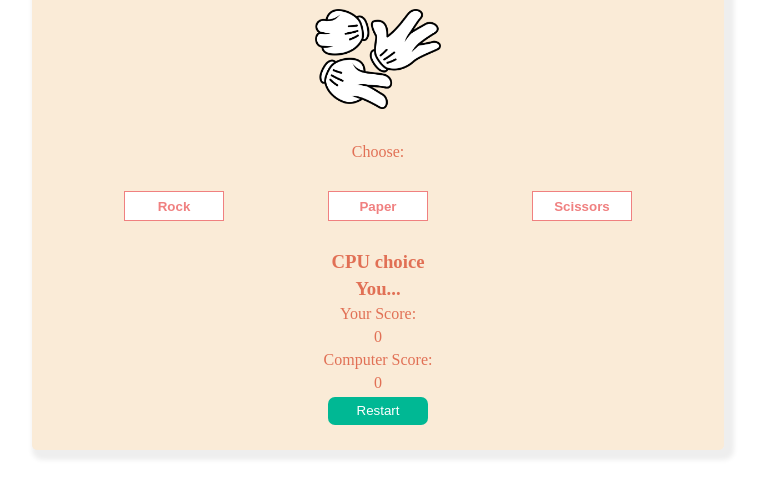
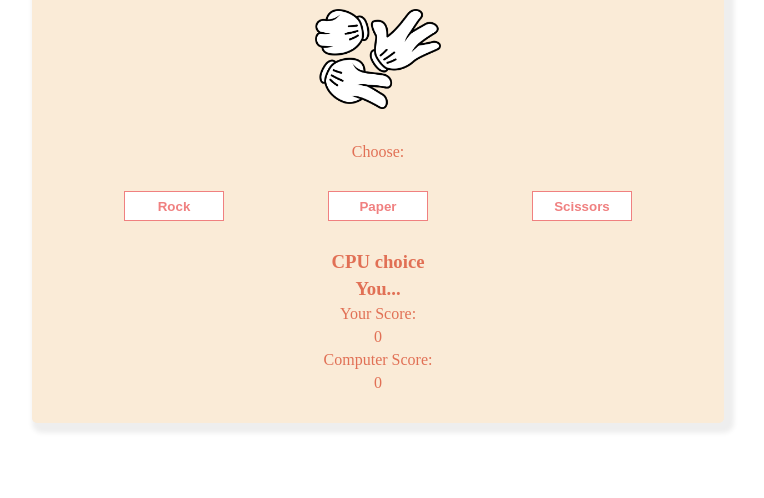
Before and after one commit to resulselmani16/Rock-Paper-Scissors-Game, a plain HTML site: page index.html in a window 1280 px wide. Shown: the part 114-612 px from the top of the page, without its empty margins (262-1026 px from the left). Drawn offline with Linux system fonts and the light colour scheme.

Commit message:
Update index.html

```diff
--- a/index.html
+++ b/index.html
@@ -24,7 +24,6 @@
             <p id="yourScore">0</p>
             <p>Computer Score:</p>
             <p id="cpuScore">0</p>
-            <button class="restart" id="restart">Restart</button>
         </div>
     </div>
 
```
